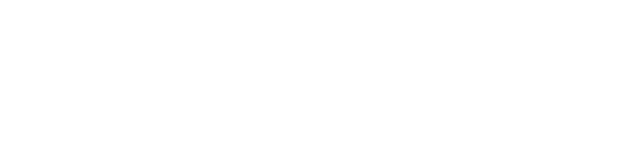
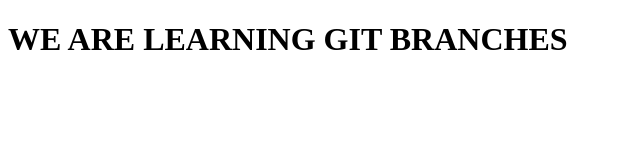
Before and after one commit to HafeezAsfand/Bootcamp, a plain HTML site: page index.html in a window 1280 px wide. Shown: the whole page, without its empty margins (0-640 px from the left). Drawn offline with Linux system fonts and the light colour scheme.

Commit message:
adding a heading to the website

```diff
--- a/index.html
+++ b/index.html
@@ -4,6 +4,6 @@
     <title> THIS IS BOOTCAMP </title>
 </head>
 <body>
-
+<h1> WE ARE LEARNING GIT BRANCHES</h1>
 </body>
 </html>
```
